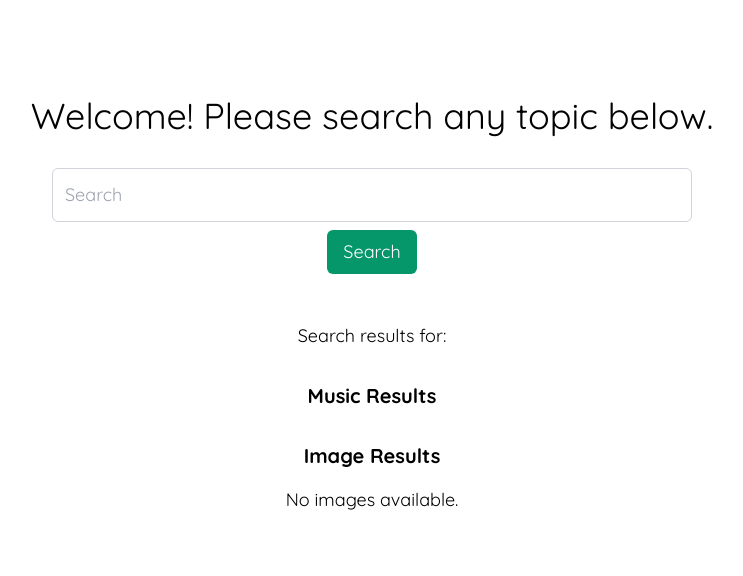
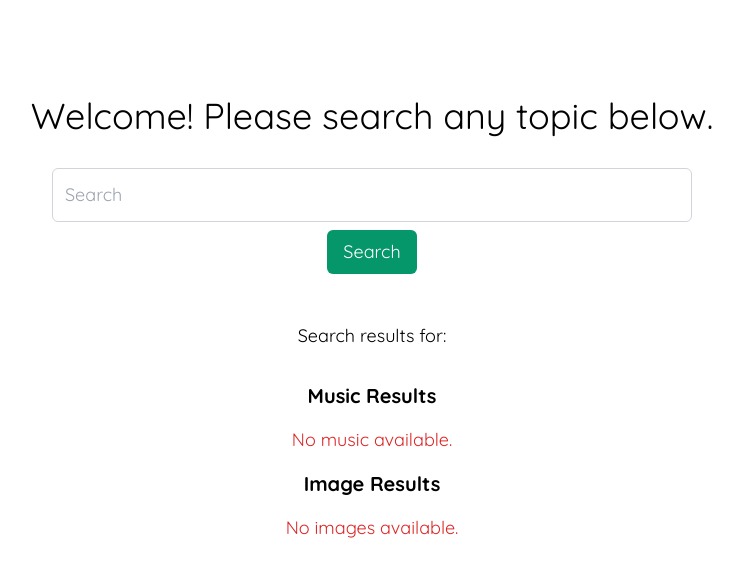
Before and after one commit to m-capone1/naos_challenge, a React (Vite) app: page / in a window 1280 px wide. Shown: the top 576 px of the page, without its empty margins (268-1011 px from the left). Built offline with nearby package versions, Linux system fonts and the light colour scheme.

Commit message:
fix error where image urls could not be found

```diff
--- a/src/components/ImageResults.jsx
+++ b/src/components/ImageResults.jsx
@@ -2,6 +2,12 @@ import { useState, useEffect } from "react";
 
 const ImageSlider = ({ imageResults }) => {
   const [currentIndex, setCurrentIndex] = useState(0);
+
+  useEffect(() => {
+    if (imageResults.length > 0) {
+      setCurrentIndex(0);
+    }
+  }, [imageResults]);
 
   const nextImage = () => {
     setCurrentIndex((prevIndex) => (prevIndex + 1) % imageResults.length);
@@ -19,16 +25,18 @@ const ImageSlider = ({ imageResults }) => {
     }, 3000);
 
     return () => clearInterval(intervalId);
-  }, [imageResults.length]);
+  }, [imageResults]);
+
+  const currentImage = imageResults[currentIndex];
 
   return (
     <section className="flex flex-col justify-center items-center">
-      {imageResults.length > 0 && (
+      {imageResults.length > 0 && currentImage && (
         <div className="relative flex flex-col justify-center items-center">
           <img
             className="w-1/2 md:w-3/5 h-auto rounded-lg"
-            src={imageResults[currentIndex].urls.regular}
-            alt={imageResults[currentIndex].alt_description || "Image"}
+            src={currentImage.urls.regular}
+            alt={currentImage.alt_description || "Image"}
           />
           <p className="mt-2 text-lg">
             {currentIndex + 1} / {imageResults.length}
@@ -49,7 +57,9 @@ const ImageSlider = ({ imageResults }) => {
           </div>
         </div>
       )}
-      {imageResults.length === 0 && <p>No images available.</p>}
+      {imageResults.length === 0 && (
+        <p className="text-red-600">No images available.</p>
+      )}
     </section>
   );
 };
--- a/src/components/Search.jsx
+++ b/src/components/Search.jsx
@@ -84,7 +84,11 @@ export default function Search() {
       <section className="flex flex-col justify-center items-center pt-8 w-full">
         <h2 className="py-4">Search results for: {query}</h2>
         <h3 className="font-bold m-4 text-xl">Music Results</h3>
-        {embedHtml && <div dangerouslySetInnerHTML={{ __html: embedHtml }} />}
+        {embedHtml ? (
+          <div dangerouslySetInnerHTML={{ __html: embedHtml }} />
+        ) : (
+          <p className="text-red-600">No music available.</p>
+        )}
         <h3 className="font-bold m-4 text-xl">Image Results</h3>
         <Images imageResults={imageResults} />
       </section>
```
